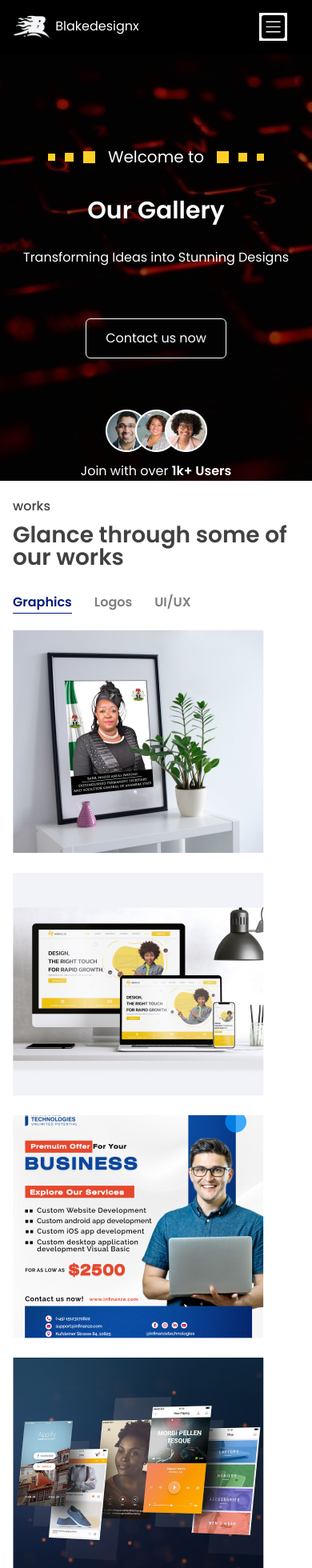
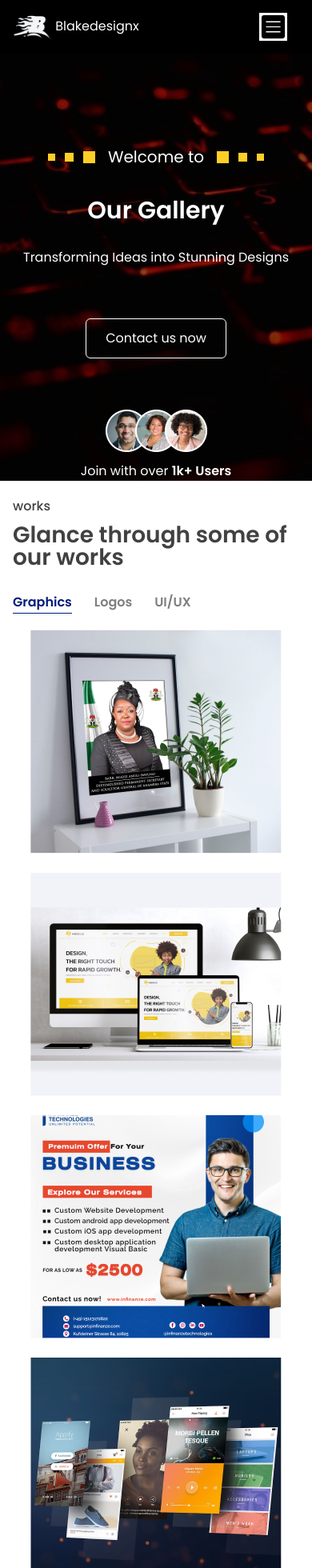
Before and after one commit to youngmikec/new-blake-website, a React (Create React App) app: page /gallary in a window 390 px wide. Shown: the top 1960 px of the page at 80% size. Built offline with nearby package versions, Linux system fonts and the light colour scheme.

Commit message:
All cleaned

```diff
--- a/src/components/offer/style.css
+++ b/src/components/offer/style.css
@@ -21,6 +21,13 @@
         /* width: 0%; */
     }
 
+    .offer-place {
+        display: flex;
+        flex-wrap: wrap;
+        align-items: center;
+        justify-content: center;
+    }
+
     .title {
         font-size: 18px;
         margin-bottom: 6px;
--- a/src/components/tab-contents/graphics/index.tsx
+++ b/src/components/tab-contents/graphics/index.tsx
@@ -21,7 +21,7 @@ const GraphicsContent = () => {
         <>
             <div className="w-full bg-white mb-12">
                 <div className="">
-                    <div className="grid
+                    <div className="grid projects
                         grid-cols-1
                         sm:grid-cols-2
                         md:grid-cols-2
--- a/src/components/tab-contents/logos/index.tsx
+++ b/src/components/tab-contents/logos/index.tsx
@@ -18,7 +18,7 @@ const LogosContent = () => {
         <>
             <div className="w-full bg-white mb-12">
                 <div className="">
-                    <div className="grid
+                    <div className="grid projects
                         grid-cols-1
                         sm:grid-cols-2
                         md:grid-cols-2
--- a/src/components/tab/style.css
+++ b/src/components/tab/style.css
@@ -30,4 +30,11 @@ ul li {
         margin-top: 20px;
         margin-bottom: 40px;
     }
+
+    .projects {
+        display: flex;
+        flex-wrap: wrap;
+        align-items: center;
+        justify-content: center;
+    }
 }
```
